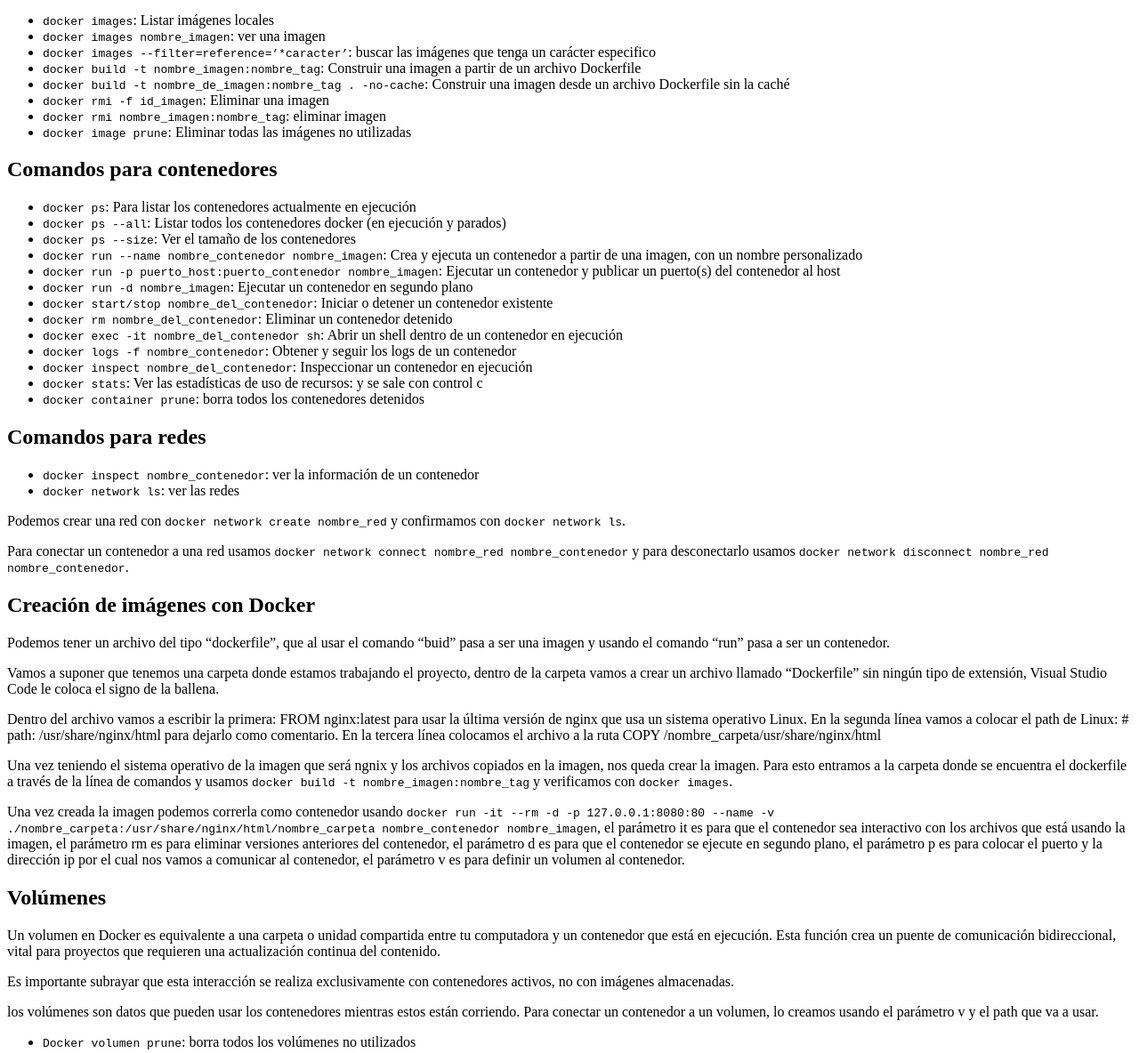
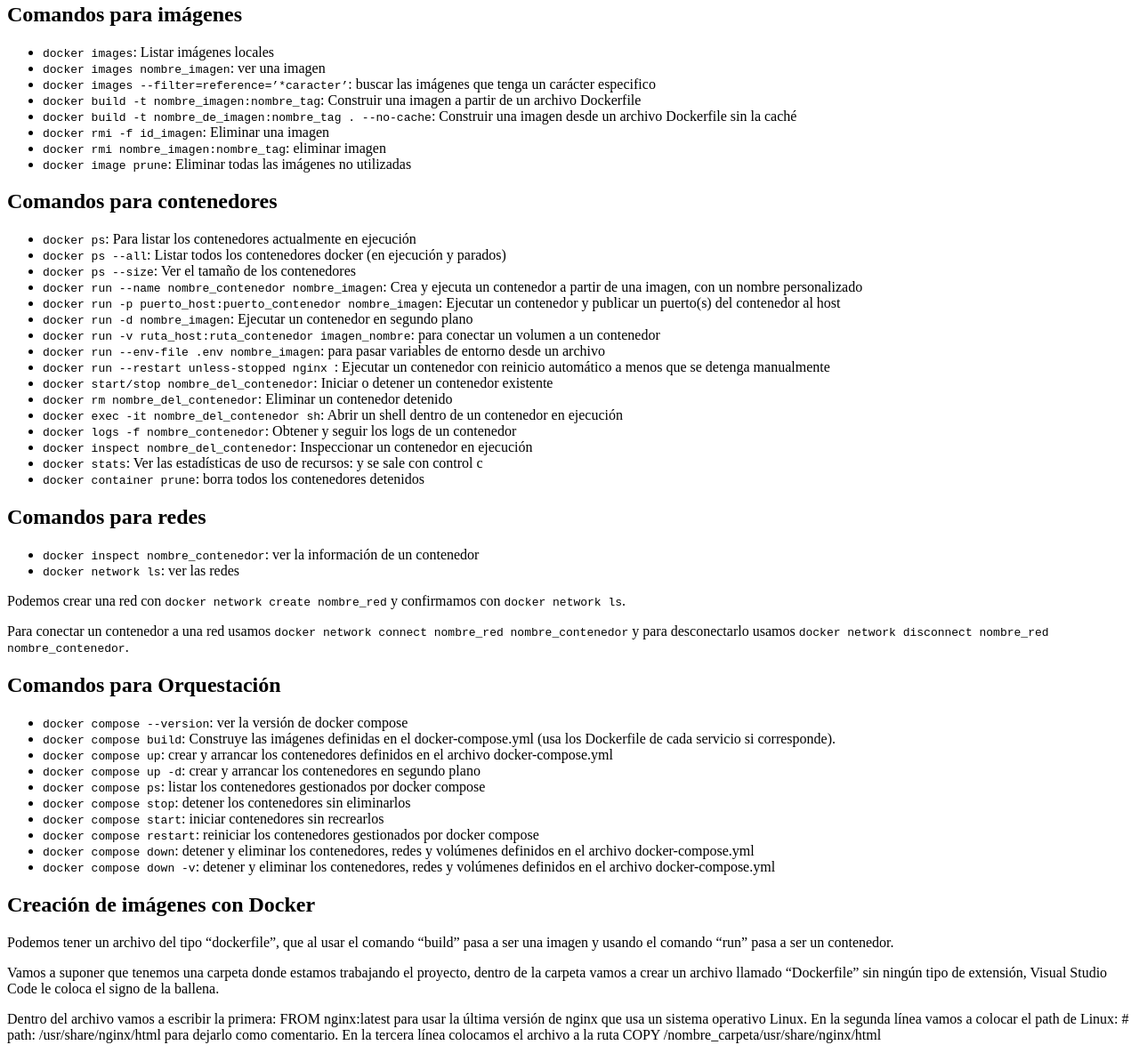
Before and after one commit to AJVP1/docker, a plain HTML site: page index.html in a window 1280 px wide. Shown: the part 326-1510 px from the top of the page at 89% size. Drawn offline with Linux system fonts and the light colour scheme.

Commit message:
listo html

```diff
--- a/index.html
+++ b/index.html
@@ -17,10 +17,14 @@
     <h2>Comandos básicos de docker</h2>
     <ul>
       <li><code>docker --version</code>: Ver la versión</li>
+      <li><code>docker version</code>: Ver la versión detallada</li>
       <li><code>docker</code>: Ver todos los comandos de docker</li>
       <li><code>docker info</code>: Ver cuanto hardware docker está usando</li>
       <li>
-        <code>docker sistem prune</code>: borra imágenes, contenedores y
+        <code>docker system df</code>: Ver el uso del disco por parte de docker
+      </li>
+      <li>
+        <code>docker system prune</code>: borra imágenes, contenedores y
         volúmenes no utilizados
       </li>
       <li>
@@ -42,7 +46,7 @@
         imagen a partir de un archivo Dockerfile
       </li>
       <li>
-        <code>docker build -t nombre_de_imagen:nombre_tag . -no-cache</code>:
+        <code>docker build -t nombre_de_imagen:nombre_tag . --no-cache</code>:
         Construir una imagen desde un archivo Dockerfile sin la caché
       </li>
       <li><code>docker rmi -f id_imagen</code>: Eliminar una imagen</li>
@@ -76,6 +80,18 @@
       <li>
         <code>docker run -d nombre_imagen</code>: Ejecutar un contenedor en
         segundo plano
+      </li>
+      <li>
+        <code>docker run -v ruta_host:ruta_contenedor imagen_nombre</code>: para
+        conectar un volumen a un contenedor
+      </li>
+      <li>
+        <code>docker run --env-file .env nombre_imagen</code>: para pasar
+        variables de entorno desde un archivo
+      </li>
+      <li>
+        <code>docker run --restart unless-stopped nginx </code>: Ejecutar un
+        contenedor con reinicio automático a menos que se detenga manualmente
       </li>
       <li>
         <code>docker start/stop nombre_del_contenedor</code>: Iniciar o detener
@@ -126,10 +142,54 @@
       <code>docker network disconnect nombre_red nombre_contenedor</code>.
     </p>
 
+    <h2>Comandos para Orquestación</h2>
+    <ul>
+      <li>
+        <code>docker compose --version</code>: ver la versión de docker compose
+      </li>
+      <li>
+        <code>docker compose build</code>: Construye las imágenes definidas en
+        el docker-compose.yml (usa los Dockerfile de cada servicio si
+        corresponde).
+      </li>
+      <li>
+        <code>docker compose up</code>: crear y arrancar los contenedores
+        definidos en el archivo docker-compose.yml
+      </li>
+      <li>
+        <code>docker compose up -d</code>: crear y arrancar los contenedores en
+        segundo plano
+      </li>
+      <li>
+        <code>docker compose ps</code>: listar los contenedores gestionados por
+        docker compose
+      </li>
+      <li>
+        <code>docker compose stop</code>: detener los contenedores sin
+        eliminarlos
+      </li>
+      <li>
+        <code>docker compose start</code>: iniciar contenedores sin recrearlos
+      </li>
+      <li>
+        <code>docker compose restart</code>: reiniciar los contenedores
+        gestionados por docker compose
+      </li>
+      <li>
+        <code>docker compose down</code>: detener y eliminar los contenedores,
+        redes y volúmenes definidos en el archivo docker-compose.yml
+      </li>
+      <li>
+        <code>docker compose down -v</code>: detener y eliminar los
+        contenedores, redes y volúmenes definidos en el archivo
+        docker-compose.yml
+      </li>
+    </ul>
+
     <h2>Creación de imágenes con Docker</h2>
     <p>
       Podemos tener un archivo del tipo “dockerfile”, que al usar el comando
-      “buid” pasa a ser una imagen y usando el comando “run” pasa a ser un
+      “build” pasa a ser una imagen y usando el comando “run” pasa a ser un
       contenedor.
     </p>
     <p>
@@ -185,7 +245,11 @@
     </p>
     <ul>
       <li>
-        <code>Docker volumen prune</code>: borra todos los volúmenes no
+        <code>docker run -v ./html:/usr/share/nginx/html nginx </code>: ejemplo
+        para conectar un volumen
+      </li>
+      <li>
+        <code>docker volumen prune</code>: borra todos los volúmenes no
         utilizados
       </li>
     </ul>
```
